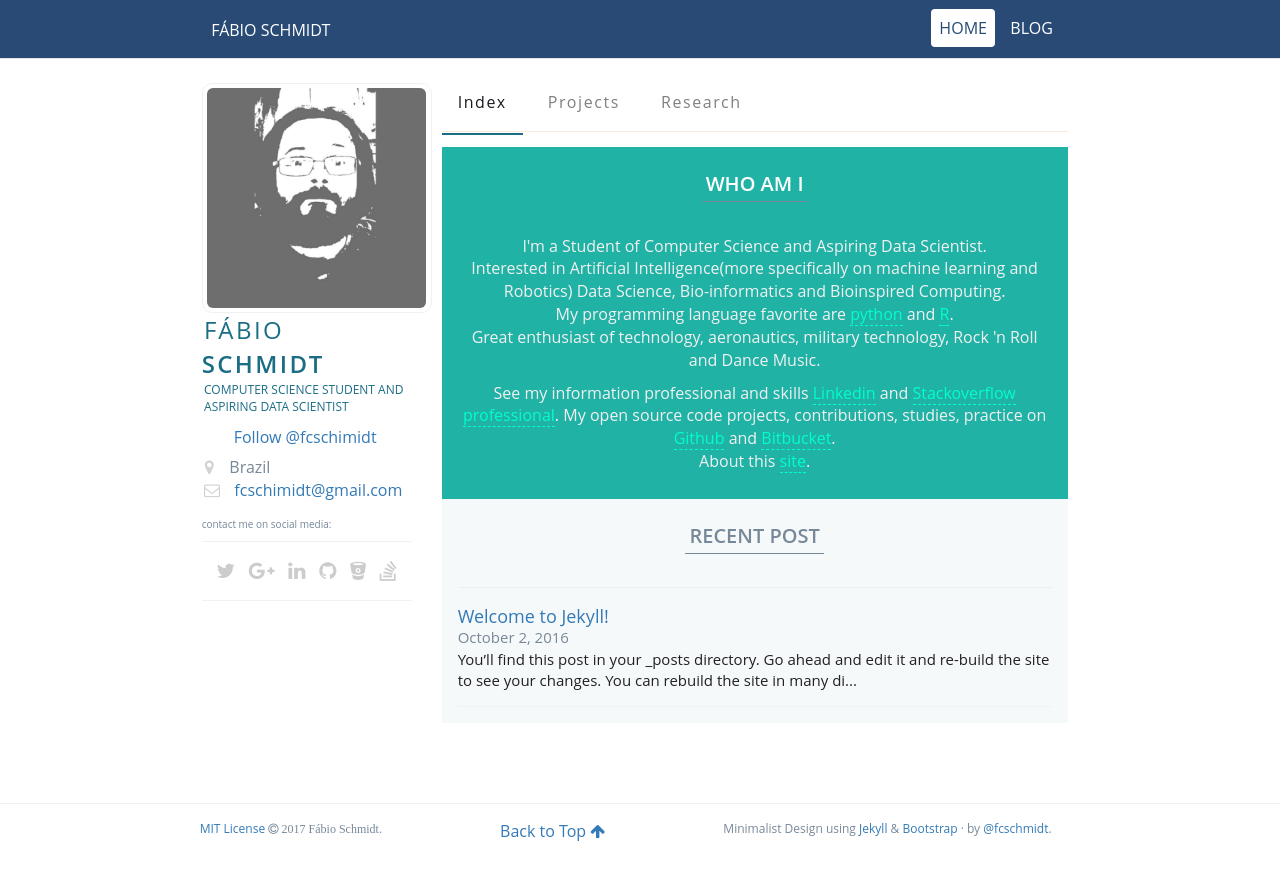
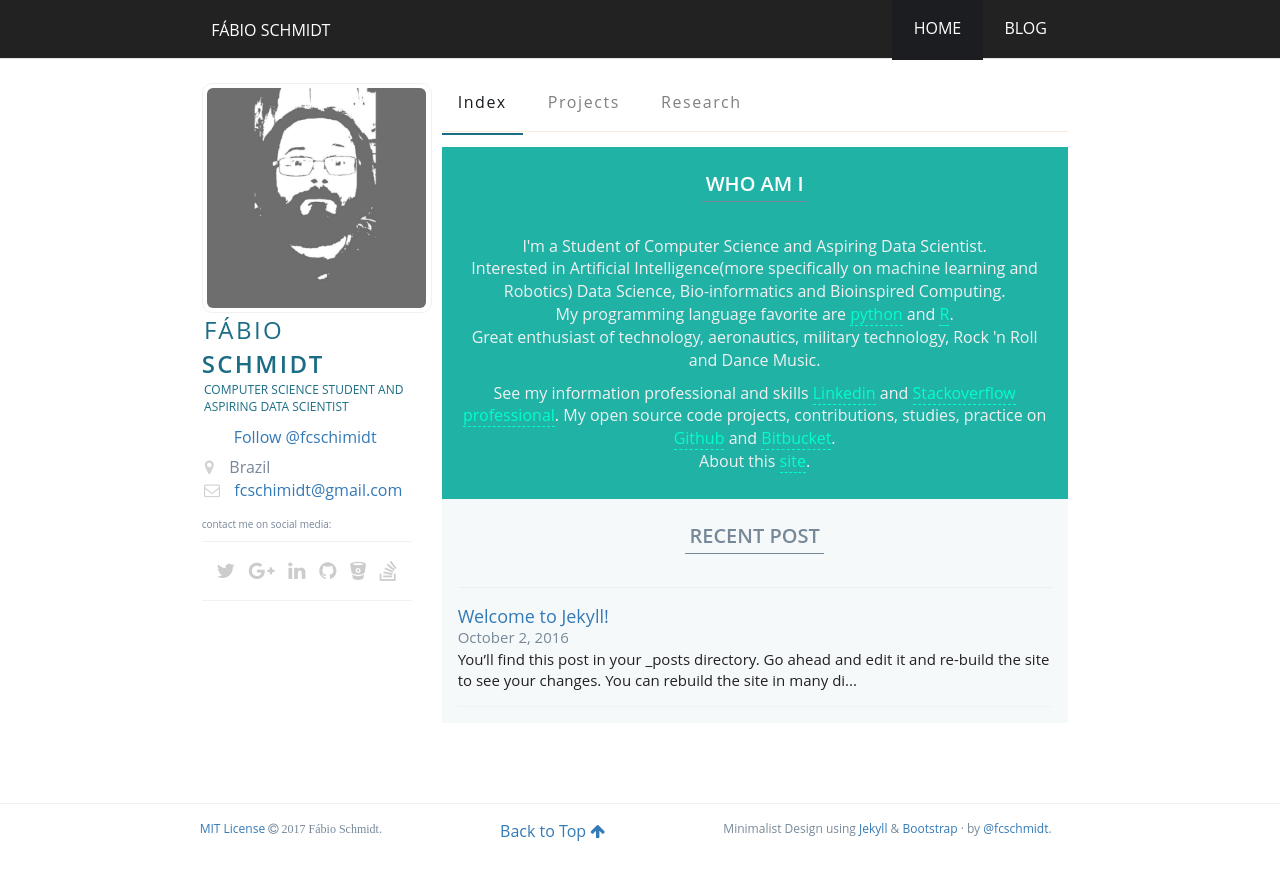
Before and after one commit to fcschmidt/fcschmidt.github.io, a Jekyll site: the page built from index.html, in a window 1280 px wide. Shown: the top 880 px of the page. Built offline with Jekyll 4.4.1, drawn with Linux system fonts in a browser that asks for light colours; nearby versions of some CDN libraries; the list of posts is cut into pages by our own code; comment, search, counter and statistics services are not loaded.

Commit message:
Add new header color

```diff
--- a/assets/css/main.css
+++ b/assets/css/main.css
@@ -209,7 +209,8 @@ div pre::before{
         /*background-color: #1E2327;*/
         /*background-color: #f5f5f5;*/!important;
         /*background-color: #1F4361;*/
-        background-color: #284A75;
+        background-color: #222222;
+        color: #ffffff;
         border-bottom: 1px solid #E5E5E5;
         margin-top: -.05em;
         display: block;
@@ -246,20 +247,22 @@ div pre::before{
         /*color: #333333;*/
         color: #ffffff;
         text-decoration: none;
-        padding: 1em 1em;
+        /*padding: 1em 1em;*/
+        padding: 1.37em;
     }
     .header .nav__menu .nav__menu-primary li a:hover,
     .header .nav__menu .nav__menu-primary li a:focus,
     .header .nav__menu .nav__menu-primary li a:active{
-        color: #767FA0;
+        /*color: #767FA0;*/
     }
     #home .nav__menu .nav__menu-primary li#fix a,
     .nav__menu .nav__menu-primary li.active a{
         /*font-weight: 600;*/
-        background-color: #ffffff;
-        color: #284A75;
-        padding: .5em;
-        border-radius: 4px;
+        /*background-color: #ffffff;*/
+        background-color: #1C1D21;
+        /*color: #284A75;*/;
+        padding: 1.37em;
+        /*border-radius: 4px;*/
     }
     .header .nav__menu .social{display: none; !important;}
     .header .page__header{display: none; !important;}
```
